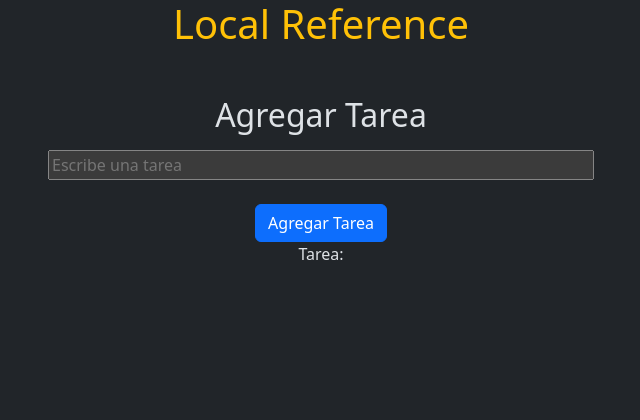
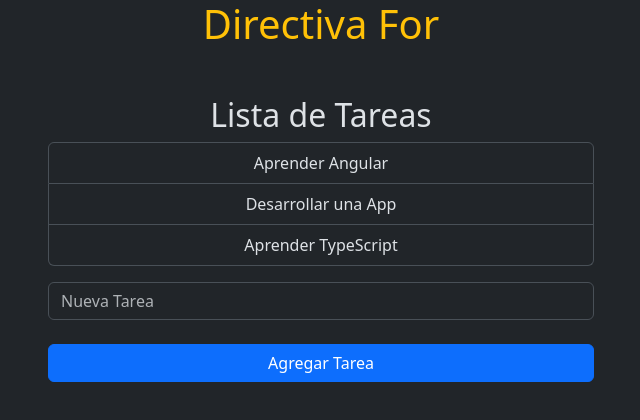
Before and after one commit to fjjt3/Angular2024, an Angular app: page / in a window 1280 px wide. Shown: the top 420 px of the page, without its empty margins (319-959 px from the left). Built offline with nearby package versions, Linux system fonts and the light colour scheme.

Commit message:
Add: Directiva for

```diff
--- a/src/app/app.component.html
+++ b/src/app/app.component.html
@@ -1,4 +1,4 @@
 <div class="container text-center">
     <h1 class="text-center text-warning">{{title}}</h1>
-    <app-agregar-tarea/>
+    <app-componente-for/>
 </div>
--- a/src/app/app.component.ts
+++ b/src/app/app.component.ts
@@ -10,15 +10,16 @@
 import { SaludarComponent } from "./saludar/saludar.component";
 import { ComponenteIfComponent } from "./componente-if/componente-if.component";
 import { AgregarTareaComponent } from "./agregar-tarea/agregar-tarea.component";
+import { ComponenteForComponent } from "./componente-for/componente-for.component";
 
 
 @Component({
   selector: 'app-root',
   standalone: true,
-  imports: [RouterOutlet, NuevoComponenteComponent, ComponenteEnLineaComponent, InterpolacionComponent, PadreComponent, HijoComponent, MostrarMensajeComponent, ReplicadorComponent, SaludarComponent, ComponenteIfComponent, AgregarTareaComponent],
+  imports: [RouterOutlet, NuevoComponenteComponent, ComponenteEnLineaComponent, InterpolacionComponent, PadreComponent, HijoComponent, MostrarMensajeComponent, ReplicadorComponent, SaludarComponent, ComponenteIfComponent, AgregarTareaComponent, ComponenteForComponent],
   templateUrl: './app.component.html',
   styleUrl: './app.component.css'
 })
 export class AppComponent {
-  title = 'Local Reference';
+  title = 'Directiva For';
 }
--- /dev/null
+++ b/src/app/componente-for/componente-for.component.html
@@ -0,0 +1,16 @@
+<div class="container mt-5">
+    <h2 class="text-center">Lista de Tareas</h2>
+    <ul class="list-group w-50 mx-auto">
+        @for(tarea of tareas; track tarea){
+            <li class="list-group-item text-center">{{tarea}}</li>
+        }
+    </ul>
+    <div class="mt-3 d-flex justify-content-center">
+        <input type="text" #tareaInput class="form-control mb-2 w-50" placeholder="Nueva Tarea">
+    </div>
+    <div class="mt-3 d-flex justify-content-center">
+        <button class="btn btn-primary w-50" (click)="agregarTarea(tareaInput.value); tareaInput.value=''">
+            Agregar Tarea
+        </button>
+    </div>
+</div>
--- /dev/null
+++ b/src/app/componente-for/componente-for.component.ts
@@ -0,0 +1,20 @@
+import { Component } from '@angular/core';
+
+@Component({
+  selector: 'app-componente-for',
+  standalone: true,
+  imports: [],
+  templateUrl: './componente-for.component.html',
+  styleUrl: './componente-for.component.css'
+})
+export class ComponenteForComponent {
+  tareas: string[] = [
+    'Aprender Angular',
+    'Desarrollar una App',
+    'Aprender TypeScript'
+  ];
+
+  agregarTarea(nuevaTarea: string):void{
+    this.tareas.push(nuevaTarea);
+  }
+}
```
Also changed, not shown: src/app/componente-for/componente-for.component.css (added).
